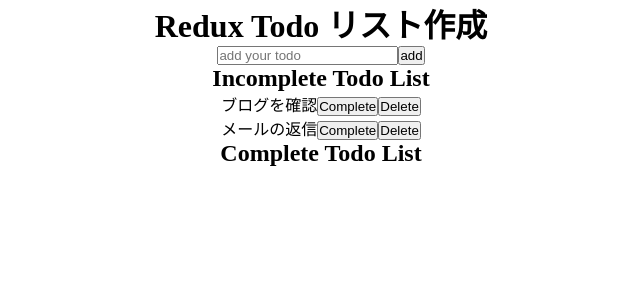
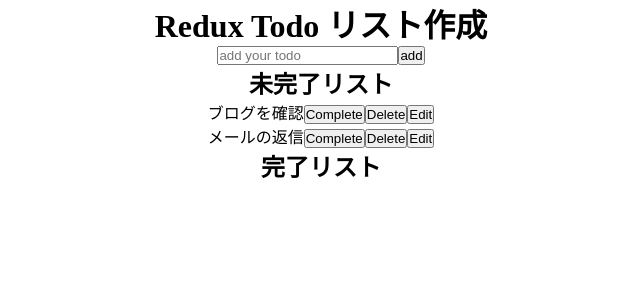
Before and after one commit to kazufoot21/redux-todo, a React (Create React App) app: page / in a window 1280 px wide. Shown: the top 300 px of the page, without its empty margins (319-959 px from the left). Built offline with nearby package versions, Linux system fonts and the light colour scheme.

Commit message:
edit function

```diff
--- a/src/App.js
+++ b/src/App.js
@@ -6,11 +6,17 @@
   const lists = useSelector((state) => state.lists);
 
   const dispatch = useDispatch();
+
   const doneList = (name) => {
     dispatch({ type: 'DONE_LIST', payload: name });
   };
   const deleteList = (name) => {
     dispatch({ type: 'DELETE_LIST', payload: name });
+  };
+
+  const edit = (name) => {
+    setInput(name);
+    dispatch({ type: 'EDIT_LIST', payload: name });
   };
 
   const [name, setInput] = useState('');
@@ -44,7 +50,7 @@
         placeholder="add your todo"
       ></input>
       <button onClick={addList}>add</button>
-      <h2>Incomplete Todo List</h2>
+      <h2>未完了リスト</h2>
       <ul>
         {lists
           .filter((list) => list.complete === false)
@@ -53,15 +59,19 @@
               {list.name}
               <button onClick={() => doneList(list.name)}>Complete</button>
               <button onClick={() => deleteList(list.name)}>Delete</button>
+              <button onClick={() => edit(list.name)}>Edit</button>
             </li>
           ))}
       </ul>
-      <h2>Complete Todo List</h2>
+      <h2>完了リスト</h2>
       <ul>
         {lists
           .filter((list) => list.complete === true)
           .map((list, index) => (
-            <li key={index}>{list.name}</li>
+            <li key={index}>
+              {list.name}
+              <button onClick={() => deleteList(list.name)}>Delete</button>
+            </li>
           ))}
       </ul>
     </div>
--- a/src/store/index.js
+++ b/src/store/index.js
@@ -19,6 +19,10 @@
       return {
         lists: [...state.lists, action.payload],
       };
+    case 'EDIT_LIST':
+      return {
+        lists: state.lists.filter((list) => list.name !== action.payload),
+      };
 
     case 'DONE_LIST':
       return {
@@ -30,10 +34,12 @@
           };
         }),
       };
+
     case 'DELETE_LIST':
       return {
         lists: state.lists.filter((list) => list.name !== action.payload),
       };
+
     default:
       return state;
   }
```
